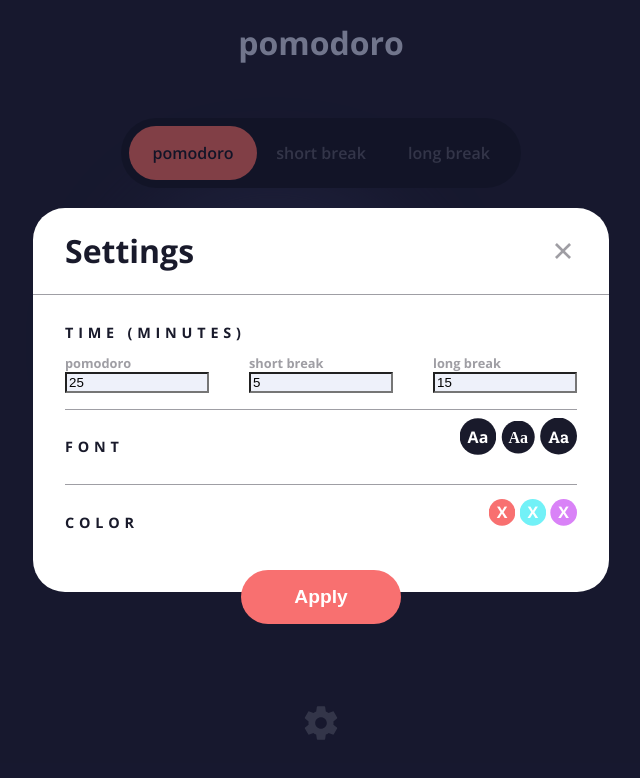
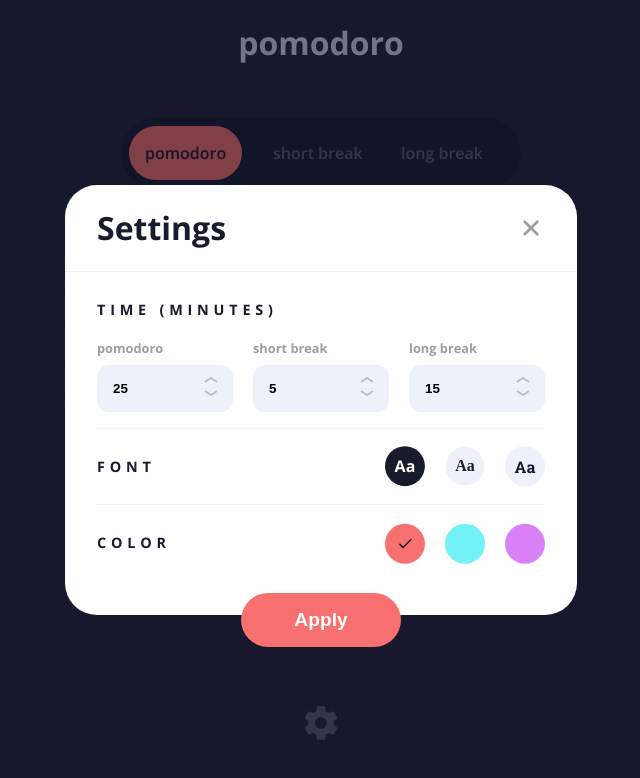
Before and after one commit to aaaaargZombies/pomodoro, a plain HTML site: page index.html in a window 1280 px wide. Both pictures are taken after a click on the button 640 px from the left and 685 px from the top of the page. Shown: the whole page, without its empty margins (319-959 px from the left). Drawn offline with nearby package versions, Linux system fonts and the light colour scheme; a web font is replaced by a local one.

Commit message:
desk top layout done

```diff
--- a/index.html
+++ b/index.html
@@ -38,21 +38,132 @@
 						<div class="modal__times">
 							<div class="time">
 								<label class="time__label" for="">pomodoro</label>
-								<input type="number" value="25" class="time__input" />
+								<button type="button" class="time__input--btn time__up">
+									<svg
+										class="arrow__up"
+										width="24"
+										height="24"
+										viewBox="0 0 24 24"
+										fill="none"
+										xmlns="http://www.w3.org/2000/svg"
+									>
+										<path
+											d="M3 15L12 9L21 15"
+											stroke="#BCBFC8"
+											stroke-width="3"
+										/>
+									</svg>
+								</button>
+								<button type="button" class="time__input--btn time__down">
+									<svg
+										class="arrow__down"
+										width="24"
+										height="24"
+										viewBox="0 0 24 24"
+										fill="none"
+										xmlns="http://www.w3.org/2000/svg"
+									>
+										<path
+											d="M3 9L12 15L21 9"
+											stroke="#BCBFC8"
+											stroke-width="3"
+										/>
+									</svg>
+								</button>
+								<input
+									id="pomodoro"
+									type="number"
+									value="25"
+									class="time__input"
+								/>
 							</div>
 							<div class="time">
 								<label class="time__label" for="">short break</label>
-								<input type="number" value="5" class="time__input" />
+								<button type="button" class="time__input--btn time__up">
+									<svg
+										class="arrow__up"
+										width="24"
+										height="24"
+										viewBox="0 0 24 24"
+										fill="none"
+										xmlns="http://www.w3.org/2000/svg"
+									>
+										<path
+											d="M3 15L12 9L21 15"
+											stroke="#BCBFC8"
+											stroke-width="3"
+										/>
+									</svg>
+								</button>
+								<button type="button" class="time__input--btn time__down">
+									<svg
+										class="arrow__down"
+										width="24"
+										height="24"
+										viewBox="0 0 24 24"
+										fill="none"
+										xmlns="http://www.w3.org/2000/svg"
+									>
+										<path
+											d="M3 9L12 15L21 9"
+											stroke="#BCBFC8"
+											stroke-width="3"
+										/>
+									</svg>
+								</button>
+								<input
+									id="shortBreak"
+									type="number"
+									value="5"
+									class="time__input"
+								/>
 							</div>
 							<div class="time">
 								<label class="time__label" for="">long break</label>
-								<input type="number" value="15" class="time__input" />
+								<button type="button" class="time__input--btn time__up">
+									<svg
+										class="arrow__up"
+										width="24"
+										height="24"
+										viewBox="0 0 24 24"
+										fill="none"
+										xmlns="http://www.w3.org/2000/svg"
+									>
+										<path
+											d="M3 15L12 9L21 15"
+											stroke="#BCBFC8"
+											stroke-width="3"
+										/>
+									</svg>
+								</button>
+								<button type="button" class="time__input--btn time__down">
+									<svg
+										class="arrow__down"
+										width="24"
+										height="24"
+										viewBox="0 0 24 24"
+										fill="none"
+										xmlns="http://www.w3.org/2000/svg"
+									>
+										<path
+											d="M3 9L12 15L21 9"
+											stroke="#BCBFC8"
+											stroke-width="3"
+										/>
+									</svg>
+								</button>
+								<input
+									id="longBreak"
+									type="number"
+									value="15"
+									class="time__input"
+								/>
 							</div>
 						</div>
 					</div>
 					<div class="modal__section section__font">
 						<h2 class="modal__subheading">font</h2>
-						<div>
+						<div class="radio__container">
 							<input
 								class="modal__radio"
 								id="open"
@@ -60,28 +171,34 @@
 								checked="true"
 								name="font"
 							/>
-							<label class="label__radio labal__open" for="open">Aa</label>
+							<label class="label__radio label__font labal__open" for="open"
+								>Aa</label
+							>
 							<input
 								class="modal__radio"
 								id="source"
 								type="radio"
 								name="font"
 							/>
-							<label class="label__radio label__source" for="source">Aa</label>
+							<label class="label__radio label__font label__source" for="source"
+								>Aa</label
+							>
 							<input
 								class="modal__radio"
 								id="robotoSlab"
 								type="radio"
 								name="font"
 							/>
-							<label class="label__radio label__roboto" for="robotoSlab"
+							<label
+								class="label__radio label__font label__roboto"
+								for="robotoSlab"
 								>Aa</label
 							>
 						</div>
 					</div>
 					<div class="modal__section section__color">
 						<h2 class="modal__subheading">color</h2>
-						<div>
+						<div class="radio__container">
 							<input
 								class="modal__radio"
 								id="primary"
@@ -89,25 +206,69 @@
 								checked="true"
 								name="color"
 							/>
-							<label class="label__radio label--primary" for="primary">X</label>
+							<label class="label__radio label--primary" for="primary">
+								<svg
+									class="label__tick"
+									width="24"
+									height="24"
+									viewBox="0 0 24 24"
+									fill="none"
+									xmlns="http://www.w3.org/2000/svg"
+								>
+									<g id="done_24px">
+										<path
+											id="icon/action/done_24px"
+											d="M8.79995 15.9L4.59995 11.7L3.19995 13.1L8.79995 18.7L20.8 6.7L19.4 5.3L8.79995 15.9Z"
+										/>
+									</g>
+								</svg>
+							</label>
 							<input
 								class="modal__radio"
 								id="secondary"
 								type="radio"
 								name="color"
 							/>
-							<label class="label__radio label--secondary" for="secondary"
-								>X</label
-							>
+							<label class="label__radio label--secondary" for="secondary">
+								<svg
+									class="label__tick"
+									width="24"
+									height="24"
+									viewBox="0 0 24 24"
+									fill="none"
+									xmlns="http://www.w3.org/2000/svg"
+								>
+									<g id="done_24px">
+										<path
+											id="icon/action/done_24px"
+											d="M8.79995 15.9L4.59995 11.7L3.19995 13.1L8.79995 18.7L20.8 6.7L19.4 5.3L8.79995 15.9Z"
+										/>
+									</g>
+								</svg>
+							</label>
 							<input
 								class="modal__radio"
 								id="tertiary"
 								type="radio"
 								name="color"
 							/>
-							<label class="label__radio label--tertiary" for="tertiary"
-								>X</label
-							>
+							<label class="label__radio label--tertiary" for="tertiary">
+								<svg
+									class="label__tick"
+									width="24"
+									height="24"
+									viewBox="0 0 24 24"
+									fill="none"
+									xmlns="http://www.w3.org/2000/svg"
+								>
+									<g id="done_24px">
+										<path
+											id="icon/action/done_24px"
+											d="M8.79995 15.9L4.59995 11.7L3.19995 13.1L8.79995 18.7L20.8 6.7L19.4 5.3L8.79995 15.9Z"
+										/>
+									</g>
+								</svg>
+							</label>
 						</div>
 					</div>
 				</div>
--- a/script.js
+++ b/script.js
@@ -4,6 +4,9 @@ let modal = document.getElementsByClassName("modal")[0];
 let closeBtn = document.getElementsByClassName("modal__cancel")[0];
 let settingsBtn = document.getElementsByClassName("settings")[0];
 let form = document.getElementsByClassName("modal__form")[0];
+let timeInputs = document.getElementsByClassName("time__input");
+let timeUpBtns = document.getElementsByClassName("time__up");
+let timeDownBtns = document.getElementsByClassName("time__down");
 
 const setProgress = (el, percent = 0) => {
 	el.style.strokeDasharray = 1;
@@ -29,6 +32,19 @@ const openModal = e => {
 	e.preventDefault();
 	modal.style.display = "flex";
 };
+
+const timeUp = el => {
+	el.value++;
+};
+
+const timeDown = el => {
+	el.value--;
+};
+
+[...timeInputs].forEach((el, i) => {
+	timeUpBtns[i].onclick = () => timeUp(el);
+	timeDownBtns[i].onclick = () => timeDown(el);
+});
 
 circ.addEventListener("animationend", () => {
 	console.log("💥BOOOOM!💥");
@@ -56,3 +72,8 @@ form.onsubmit = e => {
 	let settings = { pomodoro, shortBreak, longBreak, font, color };
 	console.log(settings);
 };
+
+// Pomodoro
+//
+// pomodoro - shortBreak - pomodoro - shortBreak - pomodoro - shortBreak - pomodoro - longBreak
+//
--- a/styles.css
+++ b/styles.css
@@ -14,6 +14,7 @@
 	--color-modal-txt: #191a2b;
 	--color-modal-txt-light: #9f9ea4;
 	--color-modal-input-bg: #eef1fa;
+	--width-modal-form: 32rem;
 }
 
 html {
@@ -63,6 +64,7 @@ h1 {
 	padding: 0.5rem 0.5rem 0.5rem 0.5rem;
 }
 .status__phase {
+	width: max-content;
 	margin: 0rem;
 	padding: 1rem 1rem 1rem 1rem;
 }
@@ -182,7 +184,7 @@ h1 {
 .modal__form {
 	position: relative;
 	background-color: white;
-	width: 36rem;
+	width: var(--width-modal-form);
 	border-radius: 2rem;
 	/* padding: 0rem 2rem 0rem 2rem; */
 	/* height: 97vh; */
@@ -195,7 +197,8 @@ h1 {
 .modal__header {
 	display: flex;
 	justify-content: space-between;
-	border-bottom: 1px var(--color-modal-txt-light) solid;
+	/* border-bottom: 1px var(--color-modal-txt-light) solid; */
+	border-bottom: 1px var(--color-modal-input-bg) solid;
 	padding: 0rem 2rem 0rem 2rem;
 }
 
@@ -224,7 +227,7 @@ h1 {
 	font-weight: 700;
 	display: flex;
 	flex-direction: row;
-	border-bottom: 1px var(--color-modal-txt-light) solid;
+	border-bottom: 1px var(--color-modal-input-bg) solid;
 	padding: 1rem 0rem 1rem 0rem;
 	justify-content: space-between;
 }
@@ -254,7 +257,8 @@ h1 {
 }
 
 .time {
-	width: 9rem;
+	position: relative;
+	width: 8.5rem;
 	display: flex;
 	flex-direction: column;
 }
@@ -262,20 +266,69 @@ h1 {
 .time__label {
 	font-size: 0.8rem;
 	color: var(--color-modal-txt-light);
+	padding: 0.5rem 0rem;
 }
 .time__input {
 	background-color: var(--color-modal-input-bg);
+	border: none;
+	font-weight: 600;
+	padding: 1rem;
+	border-radius: 0.75rem;
+	-moz-appearance: textfield;
+}
+
+.time__input::-webkit-inner-spin-button,
+.time__input::-webkit-outer-spin-button {
+	-webkit-appearance: none;
+}
+
+.time__input--btn {
+	position: absolute;
+	background-color: transparent;
+	border: none;
+	right: 0.5rem;
+}
+
+.time__up {
+	bottom: 1rem;
+}
+
+.time__down {
+	bottom: 0.2rem;
+}
+
+.arrow__up,
+.arrow__down {
+	width: 1rem;
 }
 
 .modal__radio {
 	display: none;
 }
 
+.radio__container {
+	display: flex;
+	flex-direction: row;
+	justify-content: space-between;
+	width: 10rem;
+}
+
 .label__radio {
+	display: flex;
+	justify-content: center;
+	align-items: center;
 	clip-path: circle();
+	padding: 0.6rem;
+}
+
+.label__font {
+	color: var(--color-modal-txt);
+	background-color: var(--color-modal-input-bg);
+}
+
+input[type="radio"]:checked + .label__font {
 	background-color: var(--color-modal-txt);
 	color: white;
-	padding: 0.5rem;
 }
 
 .label__open {
@@ -288,6 +341,15 @@ h1 {
 
 .label__source {
 	font-family: "Source Serif Pro", serif;
+}
+
+.label__tick {
+	padding: 0.1rem;
+	width: 1.1rem;
+}
+
+input[type="radio"]:checked + label .label__tick {
+	fill: var(--color-modal-txt);
 }
 
 .label--primary {
@@ -313,8 +375,12 @@ h1 {
 	font-size: 1.2rem;
 	font-weight: 600;
 	bottom: -2rem;
-	left: calc(36rem / 2 - 5rem);
+	left: calc(var(--width-modal-form) / 2 - 5rem);
 }
+
+/* TODO */
+/* modal background on mobile */
+/* form layout on mobile */
 
 @media (max-width: 600px) {
 	body {
```
Also changed, not shown: num_down.svg (added), num_up.svg (added), tick.svg (added).
